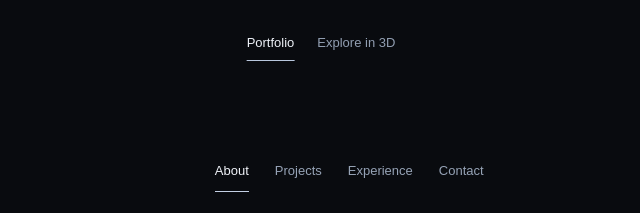
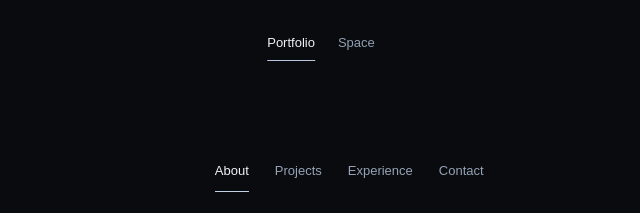
Before and after one commit to Rohan-Kale/Rohan-Kale.github.io, a website built with Vite: page index.html in a window 1280 px wide. Shown: the top 213 px of the page, 319-959 px from the left. Built offline with nearby package versions, Linux system fonts and the light colour scheme; files whose address does not match are found by name.

Commit message:
Rename top 3D toggle to Space

```diff
--- a/index.html
+++ b/index.html
@@ -12,7 +12,7 @@
   <header class="site-header">
     <div class="mode-switch" role="group" aria-label="Portfolio mode" hidden>
       <button id="plain-mode" type="button" aria-pressed="true">Portfolio</button>
-      <button id="space-mode" type="button" aria-pressed="false">Explore in 3D</button>
+      <button id="space-mode" type="button" aria-pressed="false">Space</button>
     </div>
   </header>
   <main class="workspace" id="home">
```
Also changed, not shown: src/template.html (+1 -1 lines).
